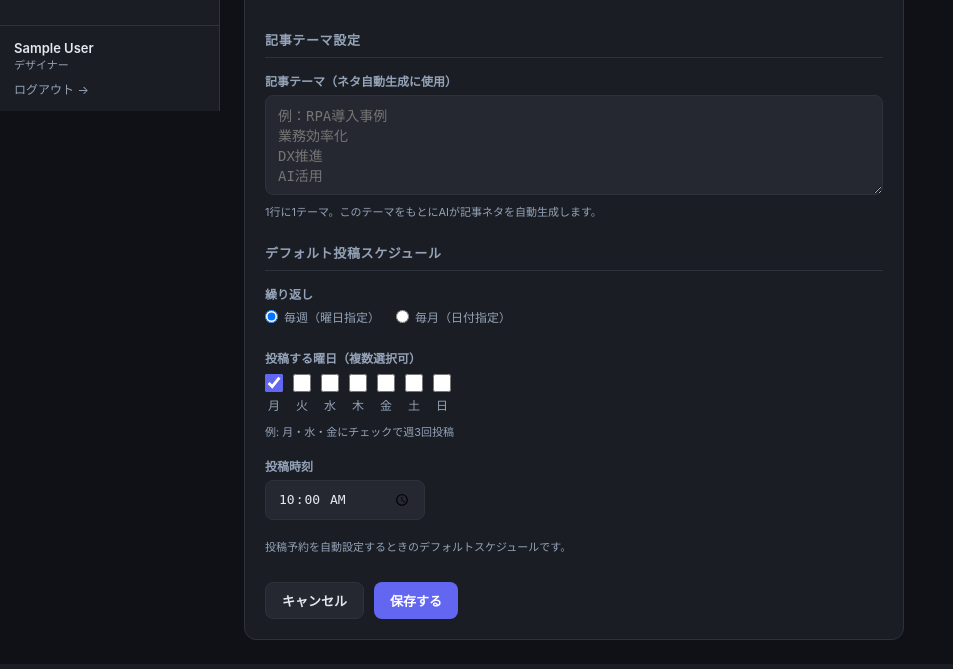
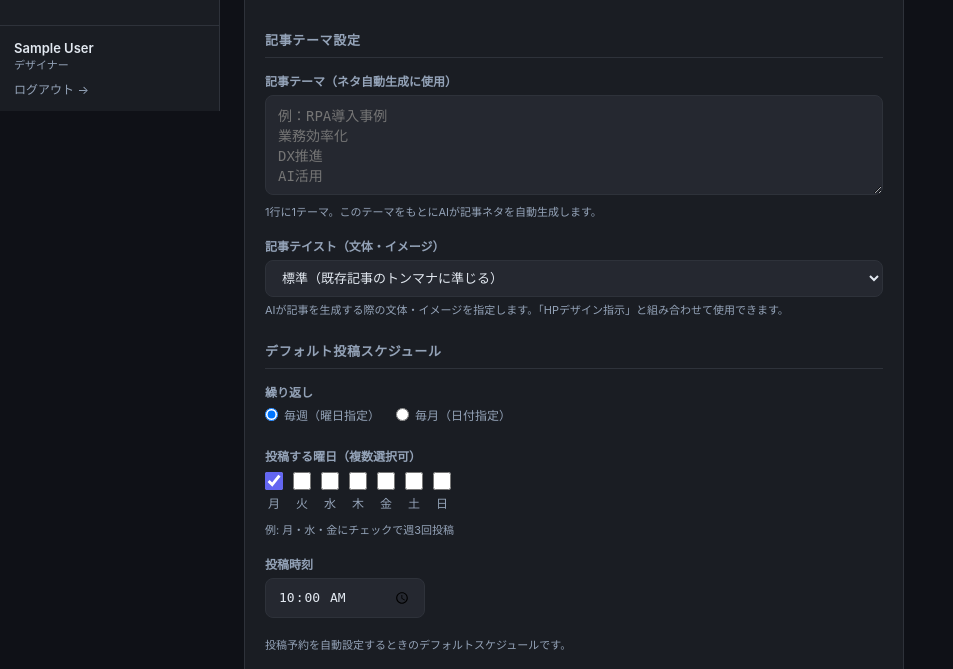
Before and after one commit to masahiroyamasaki/CreateBlog, a Flask app: page /designer/clients/new in a window 1280 px wide. Shown: the part 689-1358 px from the top of the page, without its empty margins (0-953 px from the left). Before the commit the page ends 1329 px from the top, so only its background shows below. Run offline with Flask 3, Linux system fonts and the light colour scheme; the visitor is signed in with stand-in values (Sample User, id 1); data comes from the database, SQL or seed files in the repository.

Commit message:
feat: 第14弾 — 企業設定に記事テイスト選択機能を追加
- Client モデルに article_taste カラム追加（標準/フォーマル/カジュアル/ポップ/シンプル/高級感/プロフェッショナル）
- 企業設定フォームにテイストドロップダウン追加（記事テーマ設定セクション内）
- BlogCreatorAgent のプロンプトにテイスト指示を注入
- topic_routes・batch_monthly の記事生成パイプラインでテイストを引き渡し

Co-Authored-By: Claude Sonnet 4.6 <noreply@anthropic.com>

```diff
--- a/agents/blog_creator.py
+++ b/agents/blog_creator.py
@@ -61,6 +61,19 @@ class BlogCreatorAgent(BaseAgent):
         design_prompt = data.get("design_prompt", "")
         design_section = f"\n\n## サイトデザイン・文体指示\n{design_prompt}" if design_prompt else ""
 
+        taste = data.get("taste", "standard")
+        _taste_map = {
+            "standard":     "標準（既存記事のトンマナに準じる）",
+            "formal":       "フォーマル — 敬語を徹底し、論理的・丁寧に展開する。ビジネス文書としても通用する格調ある表現を使う。",
+            "casual":       "カジュアル — 読者に語りかけるような親しみやすい口調で、堅苦しさを排除する。テンポよく読み進められるようにする。",
+            "pop":          "ポップ — 明るく軽快で若々しいエネルギーのある表現を使う。読んでいて楽しい雰囲気を出し、テンポよく展開する。",
+            "simple":       "シンプル — 余分な表現は省き、情報を簡潔に伝えることを最優先する。1文を短くし、スキャンしやすい構成にする。",
+            "luxury":       "高級感 — 洗練された言葉遣いで読者の上質な感性に訴える。押しつけがましくなく、余白のある落ち着いた表現を心がける。",
+            "professional": "プロフェッショナル — 信頼感と権威性を持たせ、データや根拠を重視する。業界のオピニオンリーダーとして語る視点を持つ。",
+        }
+        taste_label = _taste_map.get(taste, _taste_map["standard"])
+        taste_section = f"\n\n## 記事テイスト・スタイル指定\n{taste_label}" if taste != "standard" else ""
+
         return f"""以下の条件でブログ記事を作成してください。
 
 ## テーマ・トピック
@@ -71,7 +84,7 @@ class BlogCreatorAgent(BaseAgent):
 
 ## 文字数・トーン
 {word_count} ／ トーン: {tone}
-{posts_section}{design_section}
+{posts_section}{design_section}{taste_section}
 
 6ステップに従い、Markdown 形式で記事を出力してください。"""
 
--- a/batch_monthly.py
+++ b/batch_monthly.py
@@ -292,10 +292,12 @@ def _generate_post(client, topic, platform_type: str, ai, app, db):
         import json as _json_mod
         wp_sample_posts = _json_mod.loads(client.wp_sample_posts_json or "[]") if client.wp_sample_posts_json else []
         hp_design_prompt = client.hp_design_prompt or ""
+        article_taste = client.article_taste or "standard"
         draft         = BlogCreatorAgent().run({
             "topic": topic.title, "keywords": topic.outline or "",
             "tone": "標準", "existing_posts": wp_sample_posts,
             "design_prompt": hp_design_prompt,
+            "taste": article_taste,
         })
         content_check = ContentCheckerAgent().run({"draft": draft})
         legal_check   = LegalCheckerAgent().run({"draft": draft})
--- a/models.py
+++ b/models.py
@@ -64,6 +64,7 @@ class Client(db.Model):
     wp_sample_posts_json = db.Column(db.Text)                 # WP既存記事キャッシュ（JSON）
     hp_template_path = db.Column(db.String(500), default="") # 独自HPテンプレートファイルパス
     hp_design_prompt = db.Column(db.Text)                     # HPデザイン指示（AI生成）
+    article_taste = db.Column(db.String(30), default="standard")  # 記事テイスト
     client_status = db.Column(db.String(20), default="active")  # active/pending/setting
     monthly_post_count = db.Column(db.Integer, default=4)       # 月間契約投稿数
     monthly_fee = db.Column(db.Integer, default=0)              # 月額料金（円）
--- a/routes/client_routes.py
+++ b/routes/client_routes.py
@@ -120,6 +120,7 @@ def client_new():
         client = Client(
             name=request.form["name"],
             platform_type=request.form.get("platform_type", "wordpress"),
+            article_taste=request.form.get("article_taste", "standard"),
             client_status=request.form.get("client_status", "setting"),
             monthly_post_count=int(request.form.get("monthly_post_count", 4) or 4),
             monthly_fee=int(request.form.get("monthly_fee", 0) or 0),
@@ -160,6 +161,7 @@ def client_edit(client_id: int):
     if request.method == "POST":
         client.name = request.form["name"]
         client.platform_type = request.form.get("platform_type", "wordpress_instagram")
+        client.article_taste = request.form.get("article_taste", "standard")
         client.client_status = request.form.get("client_status", "active")
         client.monthly_post_count = int(request.form.get("monthly_post_count", 4) or 4)
         client.monthly_fee = int(request.form.get("monthly_fee", 0) or 0)
--- a/routes/topic_routes.py
+++ b/routes/topic_routes.py
@@ -213,6 +213,7 @@ def topic_generate(client_id: int, topic_id: int):
     client_name = client.name
     wp_sample_posts = _json_mod.loads(client.wp_sample_posts_json or "[]") if client.wp_sample_posts_json else []
     hp_design_prompt = client.hp_design_prompt or ""
+    article_taste = client.article_taste or "standard"
 
     def _run():
         run = _generation_runs[run_id]
@@ -254,6 +255,7 @@ def topic_generate(client_id: int, topic_id: int):
                     "tone": "標準",
                     "existing_posts": wp_sample_posts,
                     "design_prompt": hp_design_prompt,
+                    "taste": article_taste,
                 })
                 if run.get("cancel_requested"):
                     _cancel_and_cleanup(); return
@@ -338,6 +340,7 @@ def topic_generate(client_id: int, topic_id: int):
                     "tone": "標準",
                     "existing_posts": wp_sample_posts,
                     "design_prompt": hp_design_prompt,
+                    "taste": article_taste,
                 })
                 if run.get("cancel_requested"):
                     _cancel_and_cleanup(); return
--- a/templates/designer/clients/form.html
+++ b/templates/designer/clients/form.html
@@ -135,6 +135,20 @@
           <label>記事テーマ（ネタ自動生成に使用）</label>
           <textarea class="form-control" name="themes" rows="5" placeholder="例：RPA導入事例&#10;業務効率化&#10;DX推進&#10;AI活用" style="font-size:14px;">{{ client.themes if client and client.themes else '' }}</textarea>
           <p class="hint">1行に1テーマ。このテーマをもとにAIが記事ネタを自動生成します。</p>
+        </div>
+        <div class="form-group">
+          <label>記事テイスト（文体・イメージ）</label>
+          {% set current_taste = (client.article_taste if client and client.article_taste else 'standard') %}
+          <select class="form-control" name="article_taste">
+            <option value="standard"     {% if current_taste == 'standard'     %}selected{% endif %}>標準（既存記事のトンマナに準じる）</option>
+            <option value="formal"       {% if current_taste == 'formal'       %}selected{% endif %}>フォーマル — 格調ある丁寧な表現</option>
+            <option value="casual"       {% if current_taste == 'casual'       %}selected{% endif %}>カジュアル — 親しみやすく話しかける文体</option>
+            <option value="pop"          {% if current_taste == 'pop'          %}selected{% endif %}>ポップ — 明るく軽快、若々しい雰囲気</option>
+            <option value="simple"       {% if current_taste == 'simple'       %}selected{% endif %}>シンプル — 簡潔で情報重視</option>
+            <option value="luxury"       {% if current_taste == 'luxury'       %}selected{% endif %}>高級感 — 洗練された品格ある表現</option>
+            <option value="professional" {% if current_taste == 'professional' %}selected{% endif %}>プロフェッショナル — 専門的で信頼感のある文体</option>
+          </select>
+          <p class="hint">AIが記事を生成する際の文体・イメージを指定します。「HPデザイン指示」と組み合わせて使用できます。</p>
         </div>
       </div>
 
```
